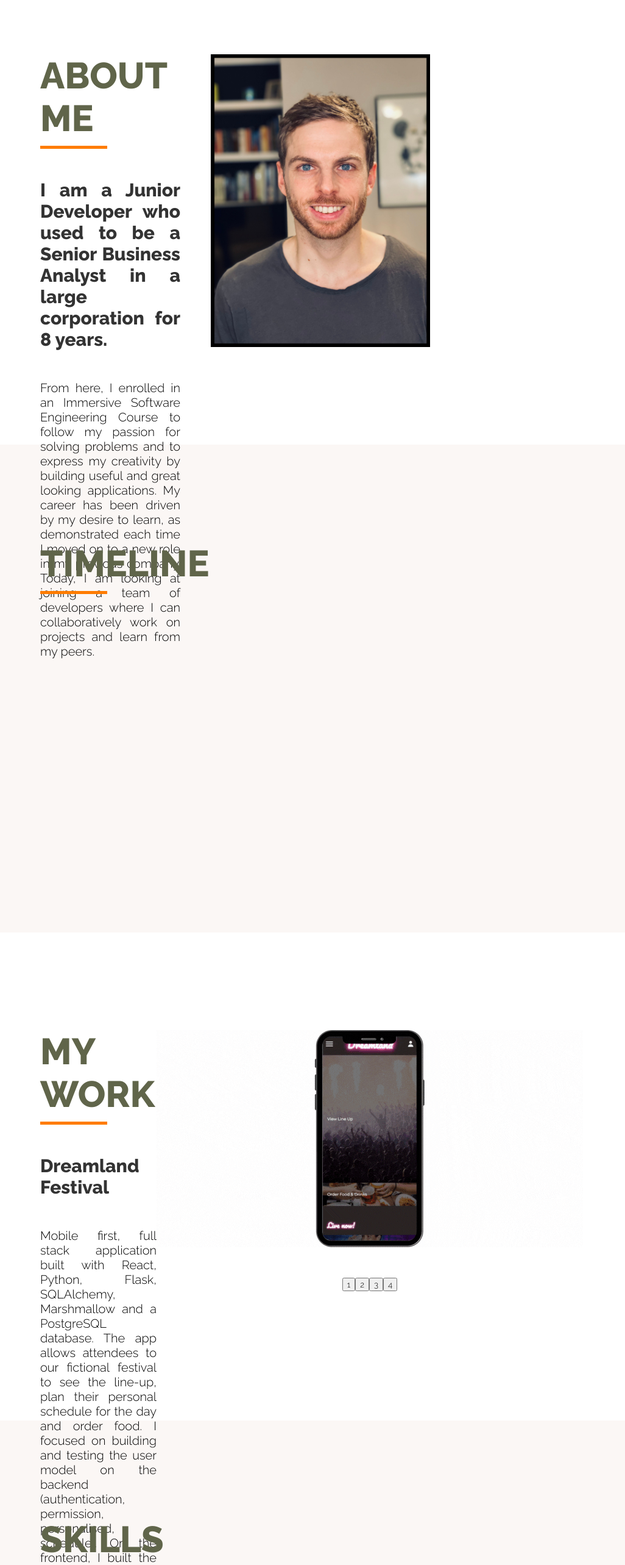
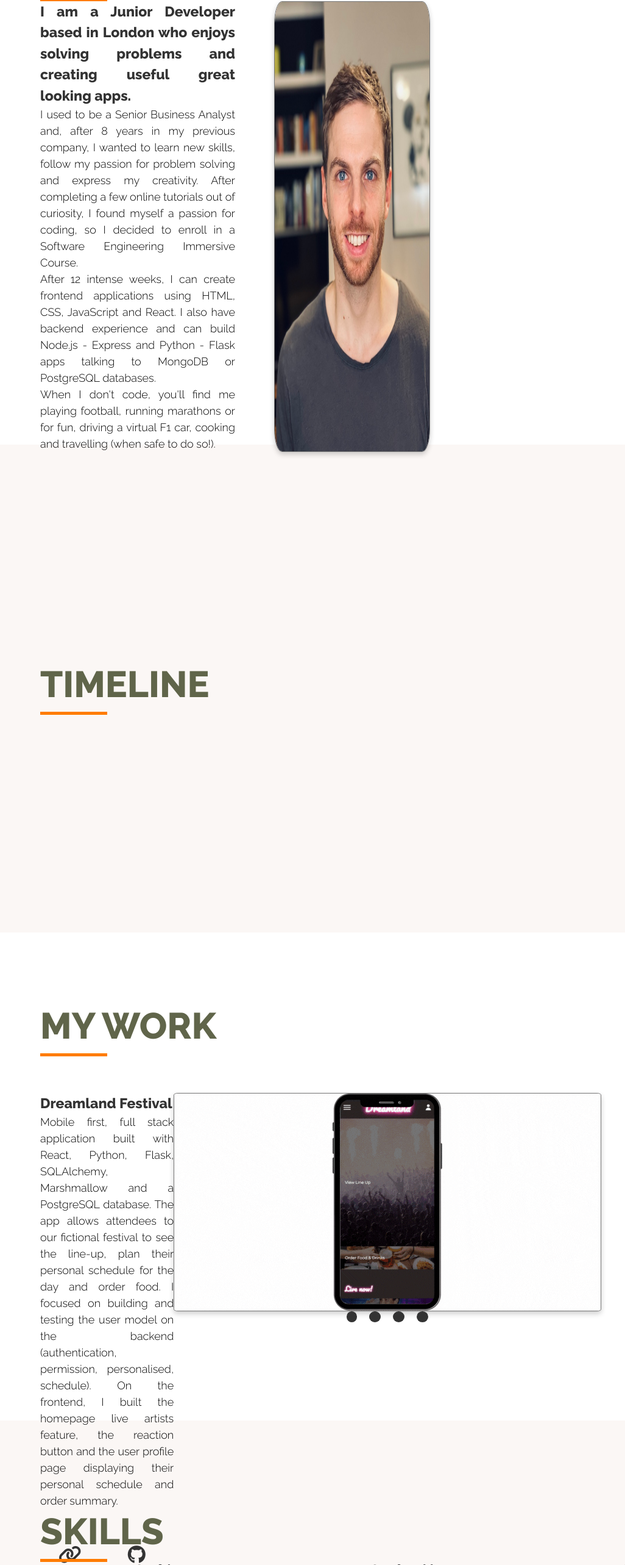
Before and after one commit to fdepasse/portfolio, a React (Create React App) app: page / in a window 1280 px wide. Shown: the part 71-2637 px from the top of the page at 61% size, without its empty margins (254-1280 px from the left). Built offline with nearby package versions, Linux system fonts and the light colour scheme.

Commit message:
style about + work

```diff
--- a/src/components/AboutMe.js
+++ b/src/components/AboutMe.js
@@ -1,16 +1,20 @@
 import React from 'react'
-import { intro, aboutMe } from '../content/data/data'
+import { intro, aboutMe, hobbies, mySkills } from '../content/data/data'
 import profile from '../content/images/profile-picture.jpg'
 
 function AboutMe() {
   return <section id='about' className='section'>
     <section className='sub-section'>
-    <article>
       <h2 className='title'>ABOUT ME</h2>
-      <h3>{intro}</h3>
-      <p>{aboutMe}</p>
-    </article>
-    <img src={profile} alt='fabien headshot' />
+      <section className='container'>
+        <article>
+          <h3 className='heading'>{intro}</h3>
+          <p className='content'>{aboutMe}</p>
+          <p className='content'>{mySkills}</p>
+          <p className='content'>{hobbies}</p>
+        </article>
+        <img src={profile} alt='fabien headshot' />
+      </section>
     </section>
   </section>
 }
--- a/src/components/my-work/MyWork.js
+++ b/src/components/my-work/MyWork.js
@@ -8,8 +8,11 @@ function MyWork() {
 
   return <section id='mywork' className='section'>
     <section className='sub-section'>
-      <Project project={project}/>
-      <Carousel project={project} setProject={setProject} />
+      <h2 className='title'>MY WORK</h2>
+      <section className='container'>
+        <Project project={project} />
+        <Carousel project={project} setProject={setProject} />
+      </section>
     </section>
   </section>
 }
--- a/src/components/my-work/Project.js
+++ b/src/components/my-work/Project.js
@@ -1,18 +1,13 @@
 import React from 'react'
+import ProjectLinks from './ProjectLinks'
 
 function Project({ project }) {
   return <article>
-    <h2 className='title'>MY WORK</h2>
-    <h3>{project.name}</h3>
-    <p>{project.description}</p>
-    <nav>
-      <a href={project.url} target='blank'>
-        <i className='fa fa-link fa-2x' aria-label='link to project'></i>
-      </a>
-      <a href={project.github} target='blank'>
-        <i className='fa fa-github fa-2x' aria-label='link to github'></i>
-      </a>
-    </nav>
+    <div role='article'>
+      <h3 className='heading'>{project.name}</h3>
+      <p className='content'>{project.description}</p>
+    </div>
+    <ProjectLinks project={project} />
   </article>
 }
 
--- /dev/null
+++ b/src/components/my-work/ProjectLinks.js
@@ -0,0 +1,20 @@
+import React from 'react'
+
+function ProjectLinks({ project }) {
+  return <nav>
+    <figure>
+      <a href={project.url} target='blank'>
+        <i className='fa fa-link fa-2x' aria-label='link to project'></i>
+      </a>
+      <figcaption>URL</figcaption>
+    </figure>
+    <figure>
+      <a href={project.github} target='blank'>
+        <i className='fa fa-github fa-2x' aria-label='link to github'></i>
+      </a>
+      <figcaption>README</figcaption>
+    </figure>
+  </nav>
+}
+
+export default ProjectLinks
--- a/src/content/data/data.js
+++ b/src/content/data/data.js
@@ -6,10 +6,14 @@ import { SiHtml5, SiCss3, SiJavascript, SiSass, SiNodeDotJs, SiPython, SiFlask,
 
 
 // ! About Me
-export const intro = 'I am a Junior Developer who used to be a Senior Business Analyst in a large corporation for 8 years.'
+export const intro = 'I am a Junior Developer based in London who enjoys solving problems and creating useful great looking apps.'
 
 
-export const aboutMe = 'From here, I enrolled in an Immersive Software Engineering Course to follow my passion for solving problems and to express my creativity by building useful and great looking applications. My career has been driven by my desire to learn, as demonstrated each time I moved on to a new role in my previous company. Today, I am looking at joining a team of developers where I can collaboratively work on projects and learn from my peers.'
+export const aboutMe = 'I used to be a Senior Business Analyst and, after 8 years in my previous company, I wanted to learn new skills, follow my passion for problem solving and express my creativity. After completing a few online tutorials out of curiosity, I found myself a passion for coding, so I decided to enroll in a Software Engineering Immersive Course.'
+
+export const mySkills = 'After 12 intense weeks, I can create frontend applications using HTML, CSS, JavaScript and React. I also have backend experience and can build Node.js - Express and Python - Flask apps talking to MongoDB or PostgreSQL databases.'
+
+export const hobbies = 'When I don\'t code, you\'ll find me playing football, running marathons or for fun, driving a virtual F1 car, cooking and travelling (when safe to do so!).'
 
 
 // ! My Work
--- a/src/style/about-me.scss
+++ b/src/style/about-me.scss
@@ -1,31 +1,22 @@
 @import "./utilities";
 
 #about {
-  .sub-section {
+  .container {
     @extend %flex-container-row;
     justify-content: space-between;
   }
 
   article {
     @extend %flex-container-column;
-    height: 100%;
-    padding-right: 50px;
-  }
-
-  h3 {
-    padding-top: 50px;
-    text-align: justify;
-    font-size: 30px;
-    color: $dark-grey;
-  }
-
-  p {
-    padding-top: 50px;
-    text-align: justify;
-    font-size: 20px;
+    justify-content: space-evenly;
+    width: 50%;
   }
 
   img {
-    height: 100%;
+    box-shadow: 0 4px 8px rgba(0, 0, 0, 0.2);
+    border: $light-grey solid 1px;
+    border-radius: 5%;
+    width: 40%;
+    height: auto;
   }
 }
--- a/src/style/index.scss
+++ b/src/style/index.scss
@@ -1,13 +1,13 @@
 @import-normalize;
-@import './utilities.scss';
-@import './navbar.scss';
-@import './about-me.scss';
-@import './my-work.scss';
-@import './skills.scss';
-@import './contact.scss';
+@import "./utilities.scss";
+@import "./navbar.scss";
+@import "./about-me.scss";
+@import "./my-work.scss";
+@import "./skills.scss";
+@import "./contact.scss";
 
 * {
-  font-family: 'Raleway', sans-serif;
+  font-family: "Raleway", sans-serif;
   box-sizing: border-box;
   margin: 0;
 }
@@ -19,7 +19,7 @@ body {
 }
 
 .section {
-  @extend %flex-container-row;
+  @extend %flex-container-column;
   justify-content: center;
   align-items: center;
   height: 100vh;
@@ -27,6 +27,8 @@ body {
 }
 
 .sub-section {
+  @extend %flex-container-column;
+  justify-content: center;
   height: 60%;
   width: 50%;
 }
@@ -40,12 +42,24 @@ body {
   @extend %bold-font;
   font-size: 60px;
   color: $green;
-
   &:after {
-    content: '';
+    content: "";
     display: block;
     width: 100px;
     border-bottom: 5px solid $orange;
     padding: 5px;
   }
 }
+
+.heading{
+  text-align: justify;
+  font-size: 23px;
+  color: $dark-grey;
+  line-height: 150%;
+}
+
+.content{
+  text-align: justify;
+  font-size: 18px;
+  line-height: 150%;
+}
--- a/src/style/my-work.scss
+++ b/src/style/my-work.scss
@@ -1,40 +1,71 @@
 @import "./utilities";
 
 #mywork {
+  .container {
+    @extend %flex-container-row;
+    justify-content: space-between;
+    height: 100%;
+    padding: 60px 0px 150px 0;
 
-  .sub-section {
-    @extend %flex-container-row;
   }
 
   article {
     @extend %flex-container-column;
-  }
+    justify-content: space-between;
+    width: 35%;
 
-  h3 {
-    padding-top: 50px;
-    text-align: justify;
-    font-size: 30px;
+    nav {
+      @extend %flex-container-row;
+      justify-content: center;
+      align-items: center;
+      padding-top: 60px;
+
+      figure {
+        @extend %flex-container-column;
+        @extend %bold-font;
+        justify-content: center;
+        align-items: center;
+        padding: 0 30px;
+        font-size: 15px;
+        color: $dark-grey;
+
+        a {
           color: $dark-grey;
         }
 
-  p {
-    padding-top: 50px;
-    text-align: justify;
-    font-size: 20px;
+        figcaption {
+          padding-top: 5px;
+          font-size: 15px;
+        }
+      }
+    }
   }
 
   figure {
     @extend %flex-container-column;
+    justify-content: space-between;
+
+    img {
+      box-shadow: 0 4px 8px rgba(0, 0, 0, 0.2);
+      border-radius: 1%;
+      border: $light-grey solid 1px;;
     }
 
     nav {
       @extend %flex-container-row;
       justify-content: center;
-    padding-top: 50px;
+      align-items: center;
 
-    a {
-      color: black;
-      padding: 0 30px;
+      button {
+        color: transparent;
+        border: none;
+        border-radius: 50%;
+        background-color: $dark-grey;
+        margin: 0 10px;
+        &:hover {
+          background-color: $orange;
         }
       }
     }
+  }
+}
```
Also changed, not shown: src/content/images/profile-picture.jpg. Lines whose indentation alone changed are shown as unchanged.
